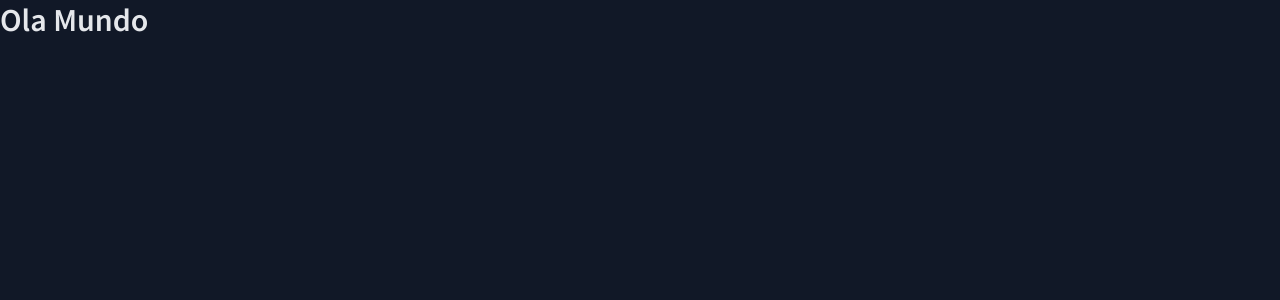
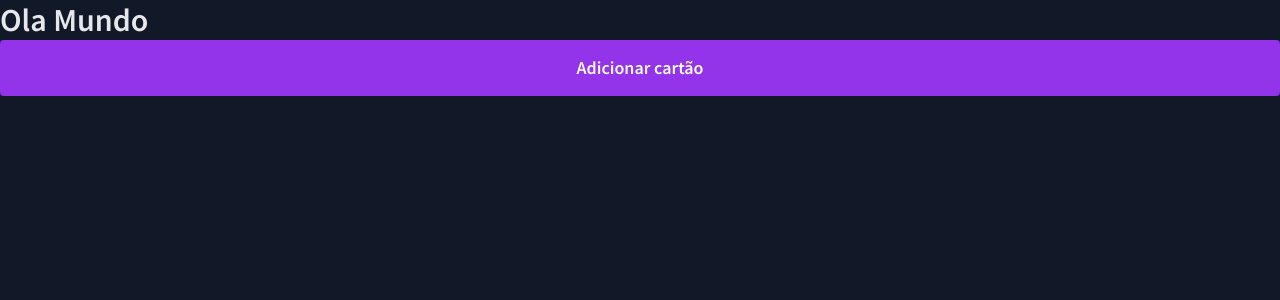
Before and after one commit to IgoCarvalho/bora-codar, a React (Vite) app in the folder 13-formulario-cartao-de-credito/: page / in a window 1280 px wide. Shown: the top 300 px of the page. Built offline with nearby package versions, Linux system fonts and the light colour scheme.

Commit message:
✨ create Button component

```diff
--- a/13-formulario-cartao-de-credito/src/App.tsx
+++ b/13-formulario-cartao-de-credito/src/App.tsx
@@ -1,7 +1,11 @@
+import { Button } from './components/Button/Button';
+
 export function App() {
   return (
     <div>
       <h1>Ola Mundo</h1>
+
+      <Button>Adicionar cartão</Button>
     </div>
   );
 }
--- /dev/null
+++ b/13-formulario-cartao-de-credito/src/components/Button/Button.module.scss
@@ -0,0 +1,49 @@
+.container {
+  width: 100%;
+  position: relative;
+  background-color: var(--purple-600);
+  color: var(--gray-50);
+  padding: 16px 48px;
+  border-radius: 4px;
+  border: none;
+  font-size: 18px;
+  font-weight: 600;
+  line-height: 24px;
+  transition: background-color 300ms;
+
+  .spinner {
+    position: absolute;
+    background-color: inherit;
+    width: 100%;
+    height: 100%;
+    left: 0;
+    top: 0;
+    display: flex;
+    align-items: center;
+    justify-content: center;
+    border-radius: 4px;
+
+    svg {
+      animation: spin 1s linear infinite;
+    }
+  }
+
+  &:hover {
+    cursor: pointer;
+    background-color: var(--purple-500);
+  }
+
+  &:disabled {
+    opacity: 0.5;
+    pointer-events: none;
+  }
+}
+
+@keyframes spin {
+  from {
+    transform: rotate(0deg);
+  }
+  to {
+    transform: rotate(360deg);
+  }
+}
--- /dev/null
+++ b/13-formulario-cartao-de-credito/src/components/Button/Button.tsx
@@ -0,0 +1,20 @@
+import { ButtonHTMLAttributes } from 'react';
+import styles from './Button.module.scss';
+import { SpinnerIcon } from '../icons/SpinnerIcon';
+
+type ButtonProps = {
+  isLoading?: boolean;
+} & ButtonHTMLAttributes<HTMLButtonElement>;
+
+export function Button({ children, isLoading = false, ...props }: ButtonProps) {
+  return (
+    <button className={styles.container} {...props} disabled={props.disabled || isLoading}>
+      {isLoading && (
+        <span className={styles.spinner} aria-label="Loading spinner">
+          <SpinnerIcon />
+        </span>
+      )}
+      {children}
+    </button>
+  );
+}
```
Also changed, not shown: 13-formulario-cartao-de-credito/src/components/icons/SpinnerIcon.tsx (added, +10 -0 lines).
